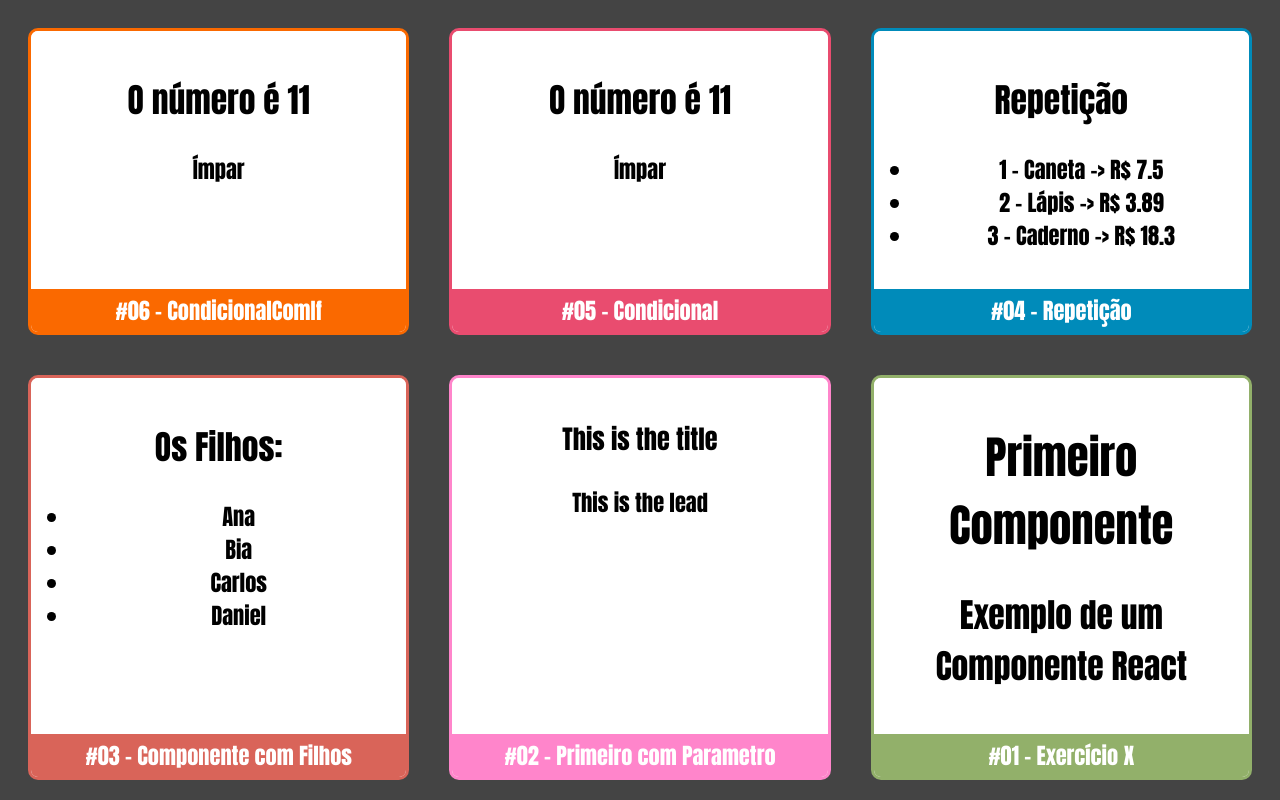
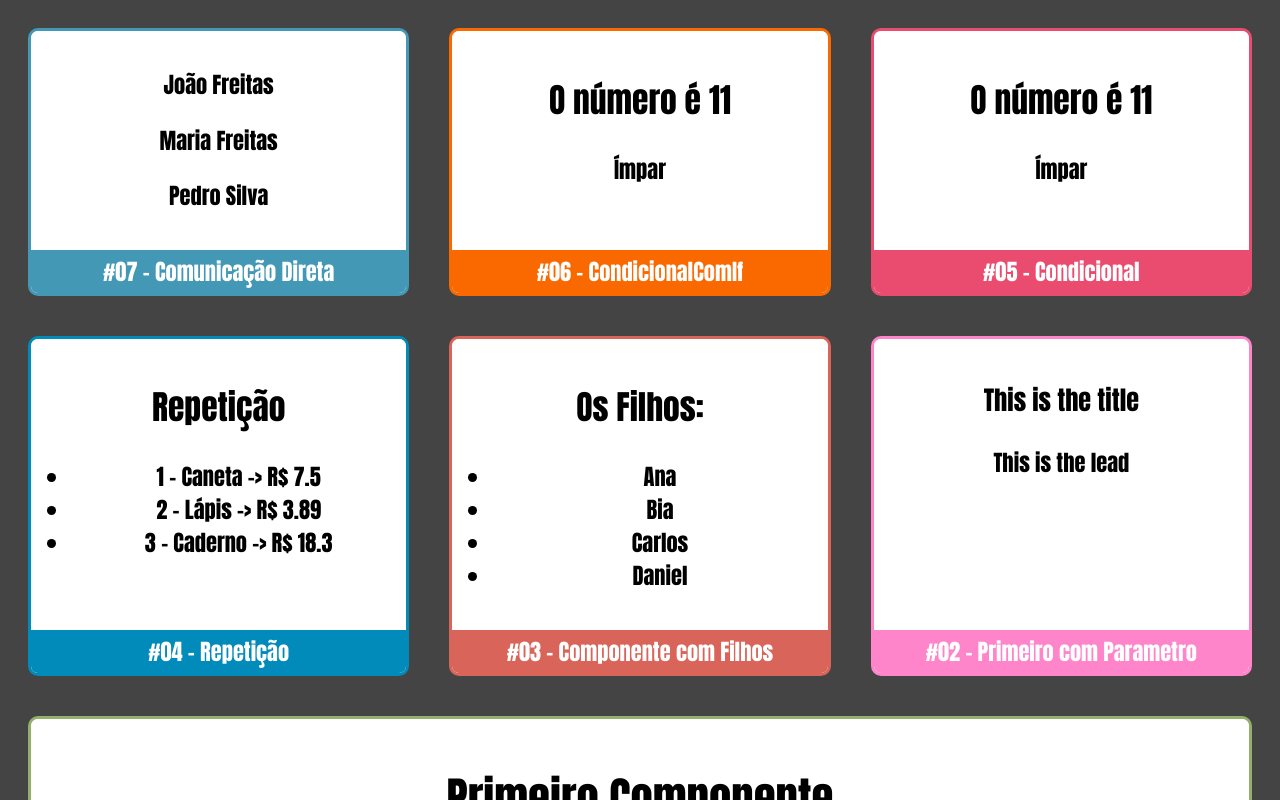
Before and after one commit to PGabriel-MB/react_app, a React (Create React App) app: page / in a window 1280 px wide. Shown: the top 800 px of the page. Built offline with nearby package versions, Linux system fonts and the light colour scheme.

Commit message:
comunicação o indireta (Pai para filho)

```diff
--- a/src/App.jsx
+++ b/src/App.jsx
@@ -9,9 +9,13 @@
 import Repeticao from './components/basicos/Repeticao';
 import Condicional from './components/basicos/Condicional';
 import CondicionalComIf from './components/basicos/CondicionalComIf';
+import Pai from './components/comunicacao/direta/Pai';
 
 export default props => (
   <div className="App">
+    <Card titulo="#07 - Comunicação Direta" color="#4298B5">
+      <Pai sobrenome="Freitas"></Pai>
+    </Card>
     <Card titulo="#06 - CondicionalComIf" color="#FA6900">
       <CondicionalComIf numero={11} />
     </Card>
--- /dev/null
+++ b/src/components/comunicacao/direta/Filho.jsx
@@ -0,0 +1,6 @@
+import React from 'react';
+
+export default props =>
+    <div>
+        <p>{props.children} {props.sobrenome}</p>
+    </div>
--- /dev/null
+++ b/src/components/comunicacao/direta/Pai.jsx
@@ -0,0 +1,10 @@
+import React from 'react';
+
+import Filho from './Filho';
+
+export default props =>
+    <div>
+        <Filho {...props}><strong>João</strong></Filho>
+        <Filho sobrenome={props.sobrenome}>Maria</Filho>
+        <Filho sobrenome="Silva">Pedro</Filho>
+    </div>
```
